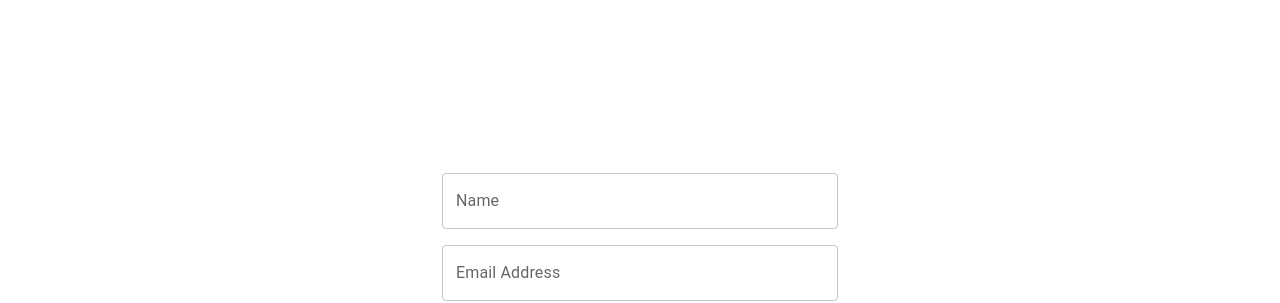
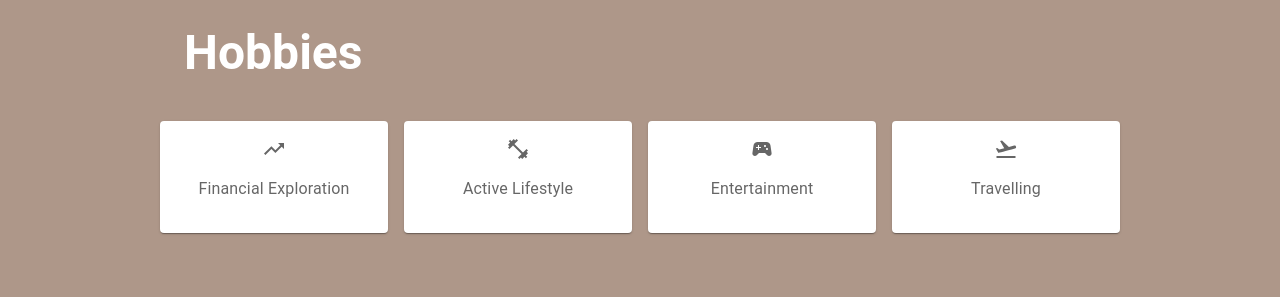
Before and after one commit to jackjk521/portfolio-mui-next, a Next.js app: page / in a window 1280 px wide. Shown: the part 2500-2803 px from the top of the page. Built offline with nearby package versions, Linux system fonts and the light colour scheme.

Commit message:
Added framer for animations

```diff
--- a/components/hobbies.js
+++ b/components/hobbies.js
@@ -15,6 +15,10 @@ import FitnessCenterIcon from "@mui/icons-material/FitnessCenter";
 import SportsEsportsIcon from "@mui/icons-material/SportsEsports";
 import FlightTakeoffIcon from "@mui/icons-material/FlightTakeoff";
 
+// Animations
+import { motion } from "framer-motion";
+import { useInView } from "react-intersection-observer";
+
 export default function HobbiesGrid({ size, hobbies }) {
   const columnSettings = {
     xs: 2,
@@ -30,6 +34,12 @@ export default function HobbiesGrid({ size, hobbies }) {
   };
 
   const isMediumScreen = useMediaQuery((theme) => theme.breakpoints.down("md"));
+
+  // Animation when scrolled
+  const [ref, inView] = useInView({
+    triggerOnce: false, // Only trigger the animation once or false for always
+    threshold: 0.1, // Customize the visibility threshold as needed
+  });
 
   return (
     <Box
@@ -54,16 +64,25 @@ export default function HobbiesGrid({ size, hobbies }) {
         justifyContent="center"
         columns={{ xs: 2, sm: 8, md: 12 }}>
         {/* Financial Exploration  */}
+
         <Grid
           xs={columnSettings.xs}
           sm={columnSettings.sm}
           md={columnSettings.md}>
+
+          <motion.div
+            ref={ref}
+            initial={{ opacity: 0 }}
+            animate={{ opacity: inView ? 1 : 0 }} // Update opacity based on visibility
+            transition={{ duration: 0.5 }} // Customize the animation duration as needed
+          >
             <Item>
               <TrendingUpIcon />
               <Typography textAlign="center" sx={{ p: 2 }}>
                 {hobbies[0]}
               </Typography>
             </Item>
+          </motion.div>
         </Grid>
 
         {/* Active Lifestyle  */}
--- a/components/res_grid.js
+++ b/components/res_grid.js
@@ -1,4 +1,3 @@
-// fix the code below
 import * as React from "react";
 import Box from "@mui/material/Box";
 import Grid from "@mui/material/Unstable_Grid2";
--- a/package.json
+++ b/package.json
@@ -20,6 +20,7 @@
     "eslint": "8.47.0",
     "eslint-config-next": "13.4.19",
     "express": "^4.18.2",
+    "framer-motion": "^10.16.4",
     "mysql2": "^3.6.1",
     "next": "^13.4.19",
     "next-pwa": "^5.6.0",
@@ -27,6 +28,7 @@
     "react": "18.2.0",
     "react-dom": "18.2.0",
     "react-flippy": "^1.1.0",
+    "react-intersection-observer": "^9.5.2",
     "sequelize": "^6.33.0"
   }
 }
--- a/pages/index.js
+++ b/pages/index.js
@@ -16,6 +16,7 @@ import SoftSkillsGrid from "../components/soft_skills";
 import TechnicalSkillsGrid from "../components/technical_skills";
 import Pills from "../components/pills";
 import ContactFrom from "../components/contact_form";
+
 
 export default function Home() {
   const columnSettings = {
@@ -42,7 +43,7 @@ export default function Home() {
     display: "flex",
     justifyContent: "center", // Horizontally center
     alignItems: "center", // Vertically center
-    height: "20rem",
+    height: "150rem",
     position: "relative",
   };
 
```
Also changed, not shown: 1 other file (tests, documents, lock files or other folders). Lines whose indentation alone changed are shown as unchanged.
